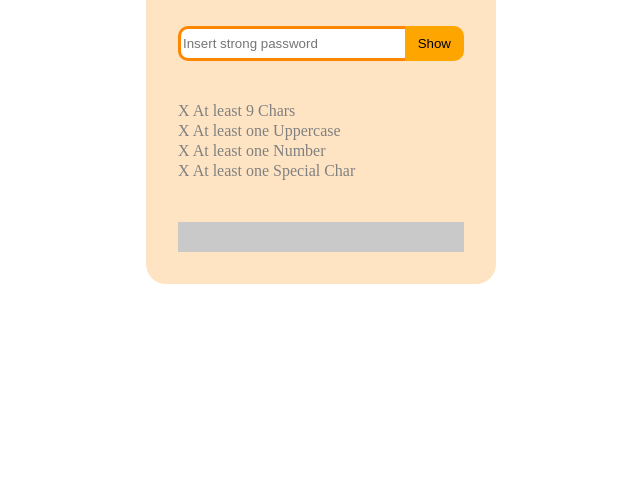
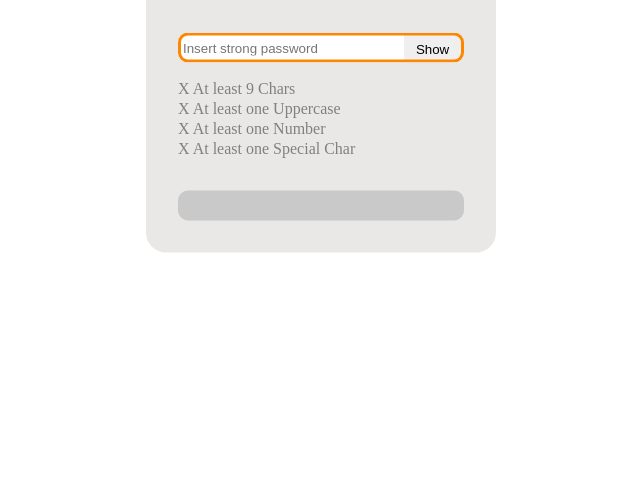
Before and after one commit to MykolaDekusar/kata-strong-password-validator, a plain HTML site: page index.html in a window 1280 px wide. Shown: the part 316-800 px from the top of the page, without its empty margins (319-959 px from the left). Drawn offline with Linux system fonts and the light colour scheme.

Commit message:
feat: small changes in style

```diff
--- a/index.html
+++ b/index.html
@@ -10,7 +10,7 @@
     <main>
       <div class="container">
         <div class="row">
-          <h1>Password Checker</h1>
+          <h1>Password Verifier</h1>
           <div class="passInput">
             <input
               id="password"
--- a/style.css
+++ b/style.css
@@ -12,14 +12,13 @@
 }
 
 .row {
-  height: 400px;
   width: 350px;
   display: flex;
   flex-direction: column;
   justify-content: space-between;
   align-items: center;
   padding: 2rem;
-  background-color: bisque;
+  background-color: rgba(218, 217, 214, 0.596);
   border-radius: 20px;
 }
 
@@ -39,9 +38,8 @@ input {
   border-left: 3px solid rgb(253, 135, 0);
   border-top-left-radius: 10px;
   border-bottom-left-radius: 10px;
-
   width: 100%;
-  height: 100%;
+  height: 30px;
   outline: black;
 }
 .passInput {
@@ -53,10 +51,13 @@ input {
 }
 
 button {
-  background-color: orange;
   border-top-right-radius: 10px;
   border-bottom-right-radius: 10px;
-  height: 100%;
+  border-top: 3px solid rgb(253, 135, 0);
+  border-bottom: 3px solid rgb(253, 135, 0);
+  border-right: 3px solid rgb(253, 135, 0);
+  height: 30px;
+  line-height: 7px;
   padding: 10px;
   width: 70px;
 }
@@ -64,6 +65,7 @@ button {
 .requisiti {
   width: 100%;
   color: gray;
+  margin-bottom: 2rem;
 }
 
 .success {
@@ -71,11 +73,11 @@ button {
 }
 
 #passBar {
-  margin-top: 1rem;
   height: 30px;
   width: 100%;
   background-color: rgb(201, 201, 201);
   position: relative;
+  border-radius: 10px;
 }
 
 .oneOfFour {
@@ -85,6 +87,7 @@ button {
   right: 75%;
   bottom: 0;
   background-color: rgb(255, 31, 31);
+  border-radius: 10px 0px 0px 10px;
 }
 .twoOfFour {
   position: absolute;
@@ -93,6 +96,7 @@ button {
   right: 50%;
   bottom: 0;
   background-color: rgb(247, 143, 51);
+  border-radius: 10px 0px 0px 10px;
 }
 .threeOfFour {
   position: absolute;
@@ -101,6 +105,7 @@ button {
   right: 25%;
   bottom: 0;
   background-color: rgb(249, 225, 90);
+  border-radius: 10px 0px 0px 10px;
 }
 .fourOfFour {
   position: absolute;
@@ -109,4 +114,5 @@ button {
   right: 0;
   bottom: 0;
   background-color: green;
+  border-radius: 10px;
 }
```
